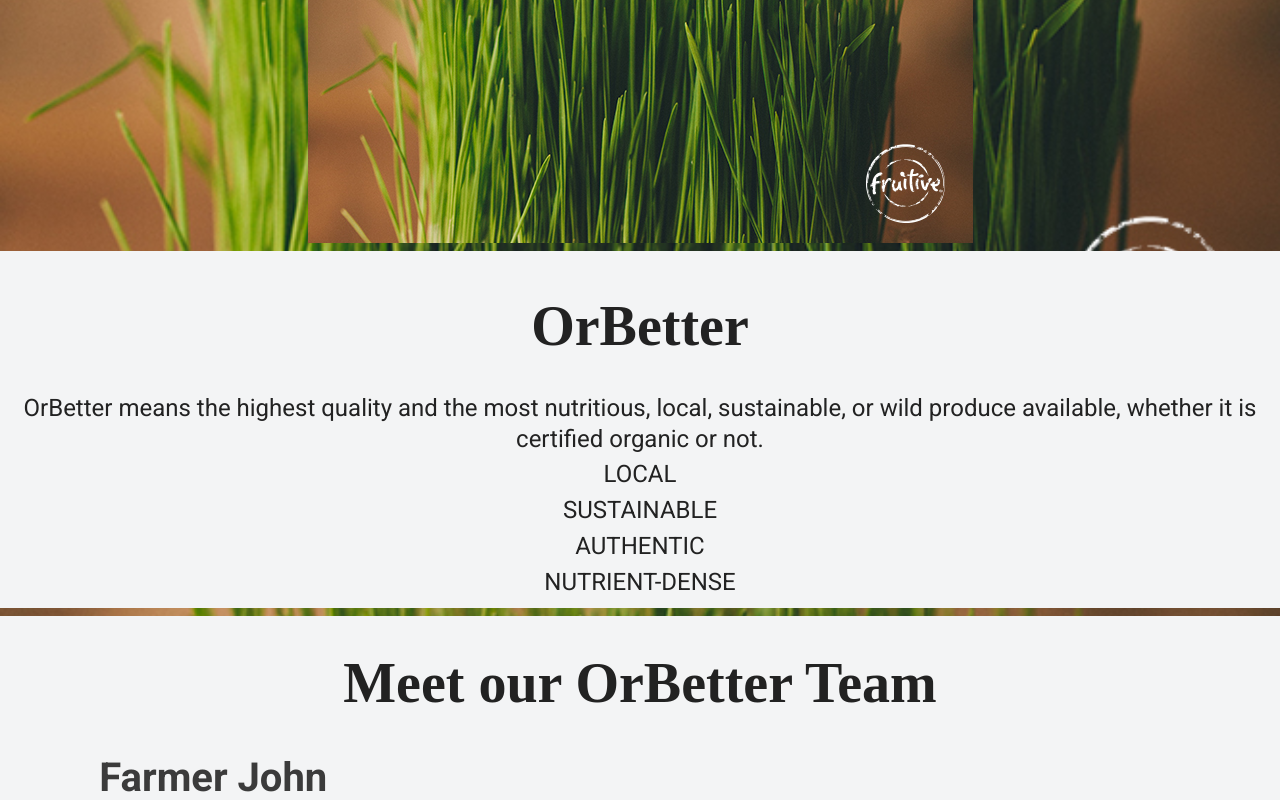
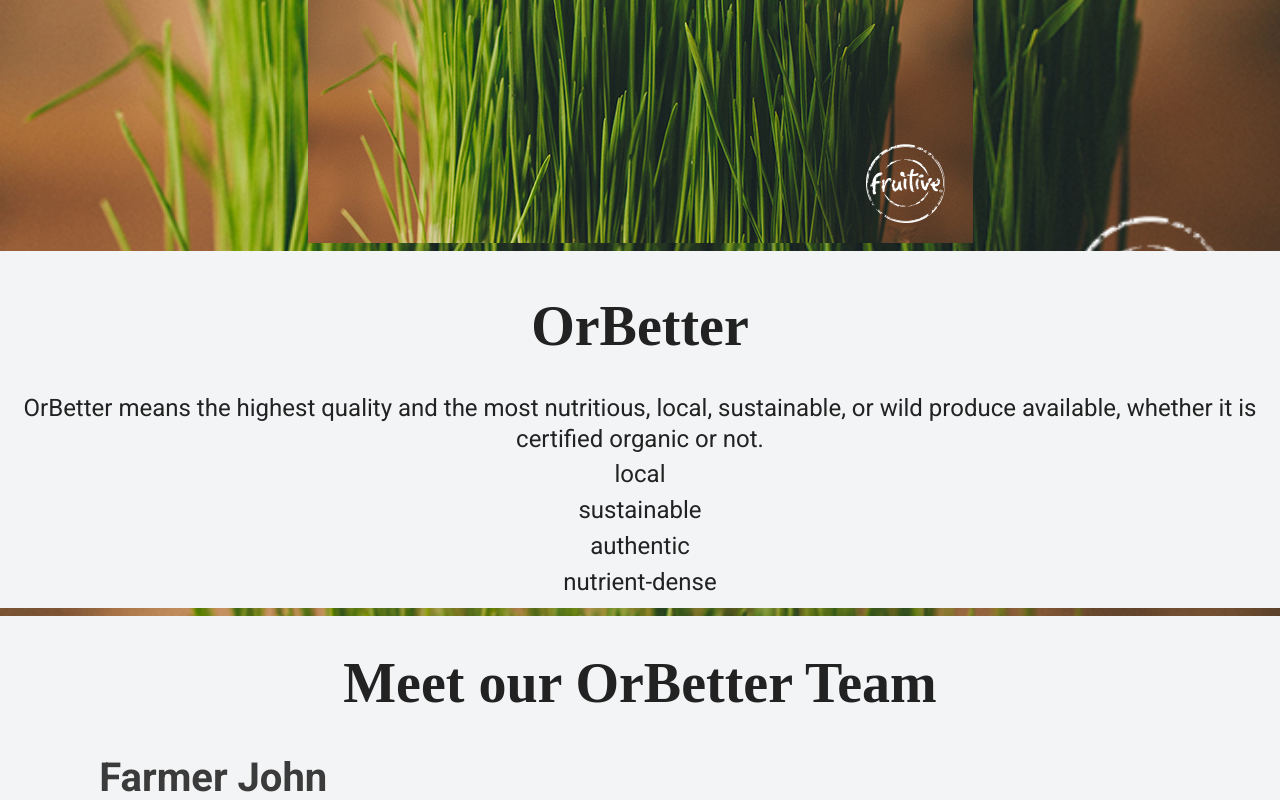
Before and after one commit to amcalamo/amcalamo.github.io, a plain HTML site: page index.html in a window 1280 px wide. Shown: the part 444-1244 px from the top of the page. Drawn offline with Linux system fonts and the light colour scheme; files whose address does not match are found by name; a web font is replaced by a local one.

Commit message:
a couple css changes

```diff
--- a/css/style.css
+++ b/css/style.css
@@ -5,6 +5,7 @@ body{
    background-attachment:fixed;
    background-size:cover;
    background-repeat: no-repeat;
+   background-color: rgba(140, 198, 63, .8);
    font-size:16px;
    font-family: 'Roboto', sans-serif;
    line-height: 1.4;
@@ -66,7 +67,6 @@ ul{
   padding:0;
   text-align:center;
   font-size:1.5em;
-  text-transform:uppercase;
 }
 img {
 	display:block;
```
